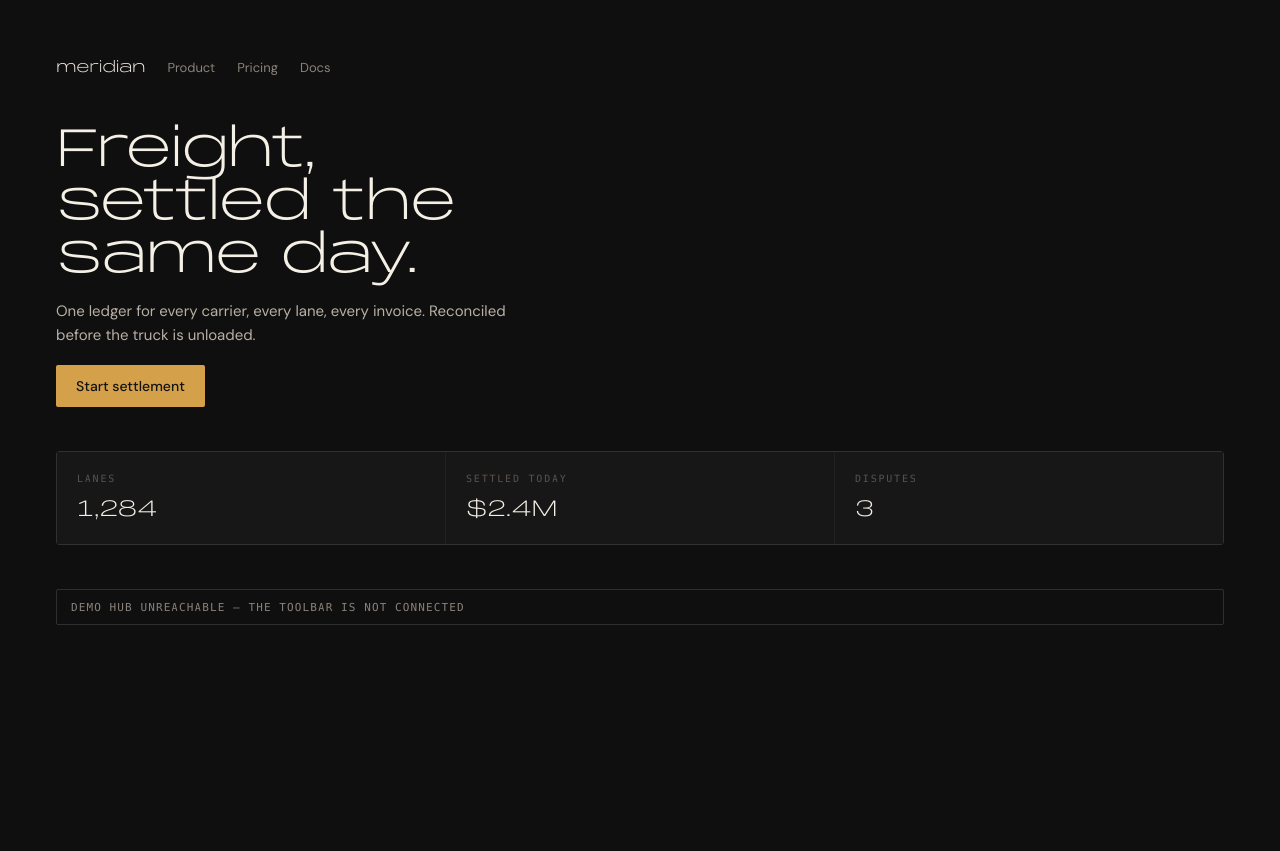
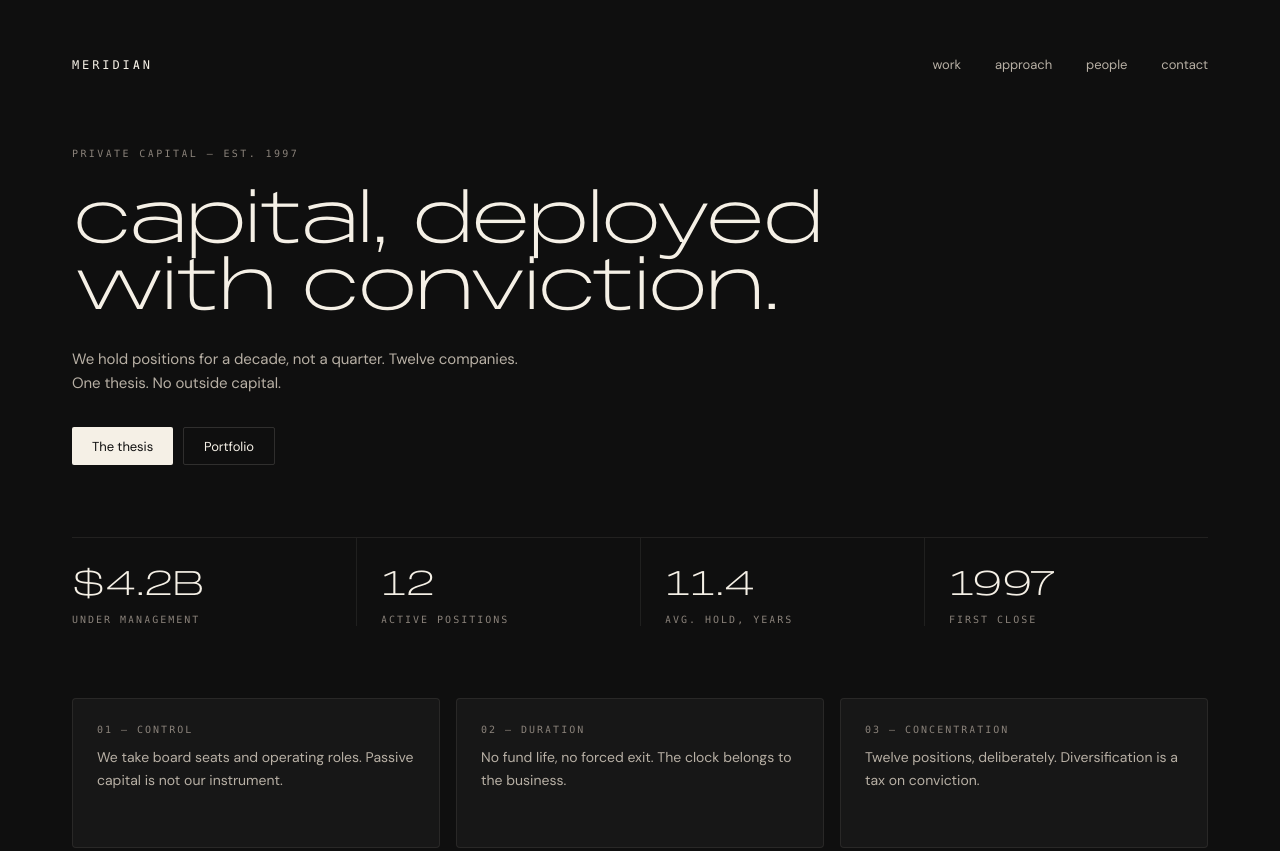
Before and after one commit to autonoco/pinbox, a website: page apps/web/public/demo/index.html in a window 1280 px wide. Shown: the top 851 px of the page. Before the commit the page ends 800 px from the top, so only its background shows below. Drawn offline with Linux system fonts and the light colour scheme; no server answers.

Commit message:
fix(web): use the design's own Meridian page, and the toolbar's real shortcuts
Two things I invented instead of reading.

**The page under review was mine, not yours.** I wrote a freight-settlement
company; the prototype in Claude Design has Meridian, a private capital firm —
"capital, deployed with conviction", the $4.2B / 12 / 11.4 / 1997 metrics row,
and the control/duration/concentration pillars. That copy and layout are now
lifted from the prototype rather than made up. The real toolbar still sits on
top of it, which was the part that was right.

**The shortcut chips were the design's wish list, not the component's keymap.**
`L — LINK` does not exist. The toolbar binds P, I, D (theme), R (resolve), C
(copy), ? and Escape, so the chips now say P / I / D / ? — things a visitor can
actually press.

Also says out loud what the demo cannot do: nothing replies to a pin here,
because replying is an agent watching the queue and this hub has none. The
section promised a teammate who answers; on the demo, nobody is listening.

```diff
--- a/apps/web/public/demo/index.html
+++ b/apps/web/public/demo/index.html
@@ -6,8 +6,9 @@
     <title>Meridian — pinbox demo</title>
     <link rel="stylesheet" href="/styles/tokens.css" />
     <style>
-      /* A stand-in for "some app you are working on". Everything pinbox-shaped on this page comes
-         from the real toolbar bundle below — nothing here draws a pin, a thread, or an inbox. */
+      /* The page under review: Meridian, a private capital firm — copy and layout taken from the
+         Pinbox prototype in Claude Design, not invented here. Everything pinbox-shaped comes from
+         the real toolbar bundle at the bottom; nothing on this page draws a pin, thread, or inbox. */
       * {
         box-sizing: border-box;
       }
@@ -21,90 +22,153 @@
         color: var(--fg-1);
         font-family: var(--font-body);
         -webkit-font-smoothing: antialiased;
-        padding: clamp(28px, 5vw, 56px);
         display: flex;
         flex-direction: column;
-        gap: clamp(28px, 4vw, 44px);
+        align-items: center;
+        padding: clamp(28px, 5vw, 56px) clamp(20px, 6vw, 72px) 120px;
+      }
+      .m-row {
+        width: 100%;
+        max-width: 1180px;
       }
       .m-nav {
         display: flex;
         align-items: center;
-        gap: 22px;
-        font-size: 13px;
-        color: var(--fg-3);
+        justify-content: space-between;
+        padding-bottom: clamp(40px, 6vw, 74px);
       }
-      .m-logo {
-        font-family: var(--font-display);
-        font-weight: 300;
-        font-size: 15px;
-        letter-spacing: -0.02em;
+      .m-wordmark {
+        font-family: var(--font-mono);
+        font-size: 12px;
+        font-weight: 500;
+        letter-spacing: 0.24em;
         color: var(--fg-1);
       }
-      .m-hero {
+      .m-links {
+        display: flex;
+        gap: clamp(18px, 3vw, 34px);
+        font-size: 13px;
+        letter-spacing: -0.005em;
+        color: var(--fg-2);
+      }
+      .m-main {
         display: flex;
         flex-direction: column;
-        gap: 18px;
-        max-width: 44ch;
+        gap: clamp(40px, 6vw, 72px);
+      }
+      .m-header {
+        display: flex;
+        flex-direction: column;
+        gap: 26px;
+        max-width: 860px;
+      }
+      .m-eyebrow {
+        font-family: var(--font-mono);
+        font-size: 10px;
+        letter-spacing: 0.24em;
+        color: var(--fg-3);
       }
       .m-title {
         margin: 0;
         font-family: var(--font-display);
         font-weight: 300;
-        font-size: clamp(30px, 4.6vw, 52px);
+        font-size: clamp(34px, 5.4vw, 66px);
         line-height: 1.02;
         letter-spacing: -0.03em;
+        text-wrap: pretty;
       }
-      .m-lede {
+      .m-sub {
         margin: 0;
+        max-width: 470px;
         font-size: 15px;
+        line-height: 1.62;
+        letter-spacing: -0.005em;
+        color: var(--fg-2);
+        text-wrap: pretty;
+      }
+      .m-buttons {
+        display: flex;
+        gap: 10px;
+        padding-top: 6px;
+      }
+      .m-btn {
+        display: flex;
+        align-items: center;
+        height: 38px;
+        padding: 0 20px;
+        border-radius: var(--radius-1);
+        font-size: 13px;
+        letter-spacing: -0.005em;
+      }
+      .m-btn--solid {
+        background: var(--fg-1);
+        color: var(--bg-1);
+      }
+      .m-btn--ghost {
+        border: 1px solid var(--hairline-strong);
+        color: var(--fg-1);
+      }
+      .m-metrics {
+        display: grid;
+        grid-template-columns: repeat(auto-fit, minmax(min(100%, 150px), 1fr));
+        border-top: 1px solid var(--hairline);
+      }
+      .m-metric {
+        padding: 22px 24px 0;
+        display: flex;
+        flex-direction: column;
+        gap: 6px;
+        border-left: 1px solid var(--hairline);
+      }
+      .m-metric:first-child {
+        padding-left: 0;
+        border-left: none;
+      }
+      .m-metric__v {
+        font-family: var(--font-display);
+        font-weight: 300;
+        font-size: clamp(26px, 3vw, 34px);
+        letter-spacing: -0.03em;
+      }
+      .m-metric__k {
+        font-family: var(--font-mono);
+        font-size: 10px;
+        letter-spacing: 0.2em;
+        color: var(--fg-3);
+      }
+      .m-pillars {
+        display: grid;
+        grid-template-columns: repeat(auto-fit, minmax(min(100%, 240px), 1fr));
+        gap: 16px;
+      }
+      .m-pillar {
+        padding: 24px;
+        border: 1px solid var(--hairline);
+        border-radius: var(--radius-2);
+        background: var(--bg-2);
+        display: flex;
+        flex-direction: column;
+        gap: 10px;
+        min-height: 150px;
+      }
+      .m-pillar__k {
+        font-family: var(--font-mono);
+        font-size: 10px;
+        letter-spacing: 0.2em;
+        color: var(--fg-3);
+      }
+      .m-pillar__b {
+        font-size: 14px;
         line-height: 1.6;
         color: var(--fg-2);
-      }
-      .m-pay {
-        align-self: flex-start;
-        height: 42px;
-        padding: 0 20px;
-        border: none;
-        border-radius: var(--radius-1);
-        background: var(--amber);
-        color: #141414;
-        font: inherit;
-        font-size: 14px;
-        font-weight: 500;
-        cursor: pointer;
-      }
-      .m-cards {
-        display: grid;
-        grid-template-columns: repeat(auto-fit, minmax(min(100%, 180px), 1fr));
-        gap: 1px;
-        background: var(--hairline);
-        border: 1px solid var(--hairline);
-        border-radius: var(--radius-2);
-      }
-      .m-card {
-        background: var(--bg-2);
-        padding: 20px;
-        display: flex;
-        flex-direction: column;
-        gap: 8px;
-      }
-      .m-card__k {
-        font-family: var(--font-mono);
-        font-size: 10px;
-        letter-spacing: 0.18em;
-        color: var(--fg-4);
-      }
-      .m-card__v {
-        font-family: var(--font-display);
-        font-weight: 300;
-        font-size: 22px;
-        letter-spacing: -0.02em;
+        text-wrap: pretty;
       }
       /* Shown only if the hub is unreachable, so a dead demo says so instead of looking broken. */
       .m-offline {
         display: none;
         align-items: center;
         gap: 10px;
+        margin-top: 24px;
         padding: 10px 14px;
         border: 1px solid var(--hairline-strong);
         border-radius: var(--radius-1);
@@ -119,39 +183,77 @@
     </style>
   </head>
   <body>
-    <nav class="m-nav">
-      <span class="m-logo">meridian</span>
-      <span>Product</span>
-      <span>Pricing</span>
-      <span>Docs</span>
+    <nav class="m-row m-nav">
+      <div class="m-wordmark">MERIDIAN</div>
+      <div class="m-links">
+        <span>work</span><span>approach</span><span>people</span><span>contact</span>
+      </div>
     </nav>
 
-    <div class="m-hero">
-      <h1 class="m-title">Freight, settled the same day.</h1>
-      <p class="m-lede">
-        One ledger for every carrier, every lane, every invoice. Reconciled before the truck is
-        unloaded.
+    <div class="m-row m-main">
+      <header class="m-header">
+        <div class="m-eyebrow">PRIVATE CAPITAL — EST. 1997</div>
+        <h1 class="m-title">capital, deployed<br />with conviction.</h1>
+        <p class="m-sub">
+          We hold positions for a decade, not a quarter. Twelve companies. One thesis. No outside
+          capital.
         </p>
-      <button class="m-pay" type="button">Start settlement</button>
+        <div class="m-buttons">
+          <div class="m-btn m-btn--solid">The thesis</div>
+          <div class="m-btn m-btn--ghost">Portfolio</div>
+        </div>
+      </header>
+
+      <div class="m-metrics">
+        <div class="m-metric">
+          <div class="m-metric__v">$4.2B</div>
+          <div class="m-metric__k">UNDER MANAGEMENT</div>
+        </div>
+        <div class="m-metric">
+          <div class="m-metric__v">12</div>
+          <div class="m-metric__k">ACTIVE POSITIONS</div>
+        </div>
+        <div class="m-metric">
+          <div class="m-metric__v">11.4</div>
+          <div class="m-metric__k">AVG. HOLD, YEARS</div>
+        </div>
+        <div class="m-metric">
+          <div class="m-metric__v">1997</div>
+          <div class="m-metric__k">FIRST CLOSE</div>
+        </div>
       </div>
 
-    <div class="m-cards">
-      <div class="m-card"><span class="m-card__k">LANES</span><span class="m-card__v">1,284</span></div>
-      <div class="m-card">
-        <span class="m-card__k">SETTLED TODAY</span><span class="m-card__v">$2.4M</span>
+      <div class="m-pillars">
+        <div class="m-pillar">
+          <div class="m-pillar__k">01 — CONTROL</div>
+          <div class="m-pillar__b">
+            We take board seats and operating roles. Passive capital is not our instrument.
           </div>
-      <div class="m-card"><span class="m-card__k">DISPUTES</span><span class="m-card__v">3</span></div>
+        </div>
+        <div class="m-pillar">
+          <div class="m-pillar__k">02 — DURATION</div>
+          <div class="m-pillar__b">
+            No fund life, no forced exit. The clock belongs to the business.
+          </div>
+        </div>
+        <div class="m-pillar">
+          <div class="m-pillar__k">03 — CONCENTRATION</div>
+          <div class="m-pillar__b">
+            Twelve positions, deliberately. Diversification is a tax on conviction.
+          </div>
+        </div>
       </div>
 
       <div class="m-offline" id="offline">DEMO HUB UNREACHABLE — THE TOOLBAR IS NOT CONNECTED</div>
+    </div>
 
     <!-- The shipped component, byte for byte: packages/toolbar's IIFE bundle, kept in step by
          tools/validate/site-toolbar.ts. -->
     <script src="/pinbox/toolbar.iife.js"></script>
     <script>
       // Same origin as the hub, so no CORS. The token is public by design — see wrangler.jsonc.
-      // `endpoint` must be ABSOLUTE: the transport derives its WebSocket URL with `new URL(endpoint)`,
-      // which throws on a bare path.
+      // `endpoint` must be ABSOLUTE: the transport derives its WebSocket URL with
+      // `new URL(endpoint)`, which throws on a bare path.
       const endpoint = `${location.origin}/_pinbox`;
       // A hub that accepts the connection and then never answers would leave this pending forever,
       // so the page would sit there looking fine and never say it is offline.
```
Also changed, not shown: apps/web/public/index.html (+7 -3 lines). Lines whose indentation alone changed are shown as unchanged.
